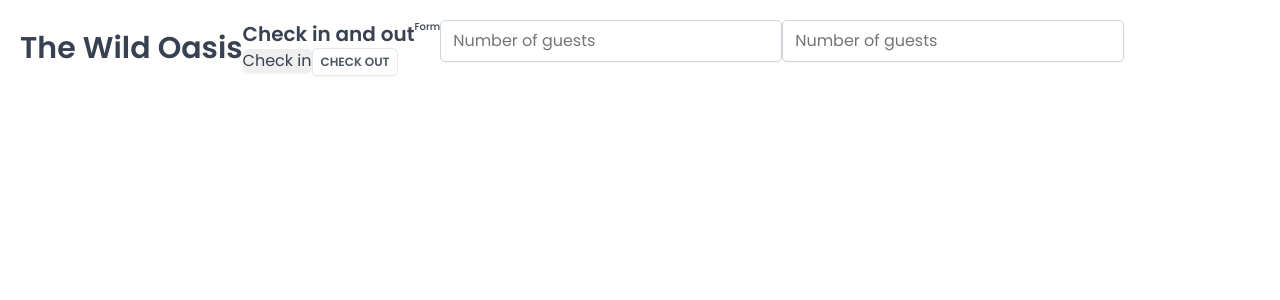
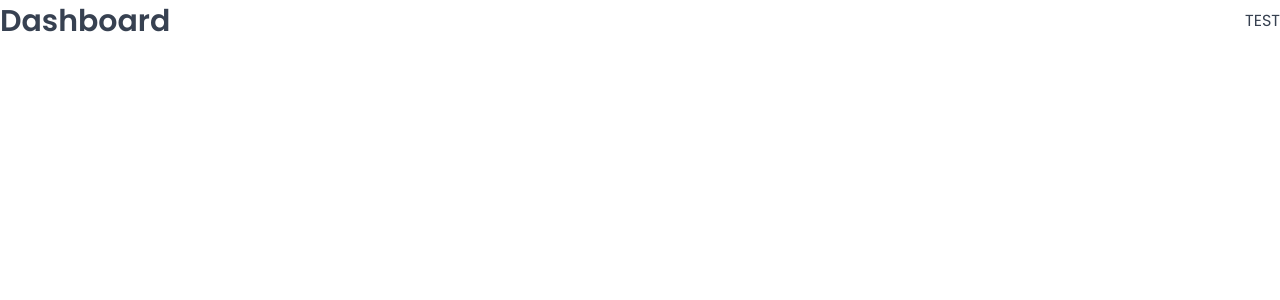
Before and after one commit to bikokwa/the-wild-oasis, a React (Vite) app: page /dashboard in a window 1280 px wide. Shown: the top 300 px of the page. Built offline with nearby package versions, Linux system fonts and the light colour scheme; a web font is replaced by a local one.

Commit message:
set up pages and routes

```diff
--- a/package.json
+++ b/package.json
@@ -12,6 +12,7 @@
   "dependencies": {
     "react": "^19.0.0",
     "react-dom": "^19.0.0",
+    "react-router-dom": "^7.2.0",
     "styled-components": "^6.1.15"
   },
   "devDependencies": {
--- a/src/App.jsx
+++ b/src/App.jsx
@@ -1,41 +1,31 @@
-import styled from "styled-components";
+import { BrowserRouter, Navigate, Route, Routes } from "react-router-dom";
 import GlobalStyles from "./styles/GlobalStyles";
-import Button from "./ui/Button";
-import Input from "./ui/Input";
-import Heading from "./ui/Heading";
-import Row from "./ui/Row";
-
-const StyledApp = styled.div`
-  padding: 20px;
-`;
+import Dashboard from "./pages/Dashboard";
+import Bookings from "./pages/Bookings";
+import Cabins from "./pages/Cabins";
+import Users from "./pages/Users";
+import Settings from "./pages/Settings";
+import Account from "./pages/Account";
+import Login from "./pages/Login";
+import PageNotFound from "./pages/PageNotFound";
 
 function App() {
   return (
     <>
       <GlobalStyles />
-      <StyledApp>
-        <Row>
-          <Row type="horizontal">
-            <Heading as="h1">The Wild Oasis</Heading>
-
-            <div>
-              <Heading as="h2">Check in and out</Heading>
-              <Button>Check in</Button>
-              <Button variation="secondary" size="small">
-                Check out
-              </Button>
-            </div>
-          </Row>
-
-          <Row>
-            <Heading as="h3">Form</Heading>
-            <form>
-              <Input type="number" placeholder="Number of guests" />
-              <Input type="number" placeholder="Number of guests" />
-            </form>
-          </Row>
-        </Row>
-      </StyledApp>
+      <BrowserRouter>
+        <Routes>
+          <Route index element={<Navigate replace to="dashboard" />} />
+          <Route path="dashboard" element={<Dashboard />} />
+          <Route path="bookings" element={<Bookings />} />
+          <Route path="cabins" element={<Cabins />} />
+          <Route path="users" element={<Users />} />
+          <Route path="settings" element={<Settings />} />
+          <Route path="account" element={<Account />} />
+          <Route path="login" element={<Login />} />
+          <Route path="*" element={<PageNotFound />} />
+        </Routes>
+      </BrowserRouter>
     </>
   );
 }
```
Also changed, not shown: 1 other file (tests, documents, lock files or other folders).
